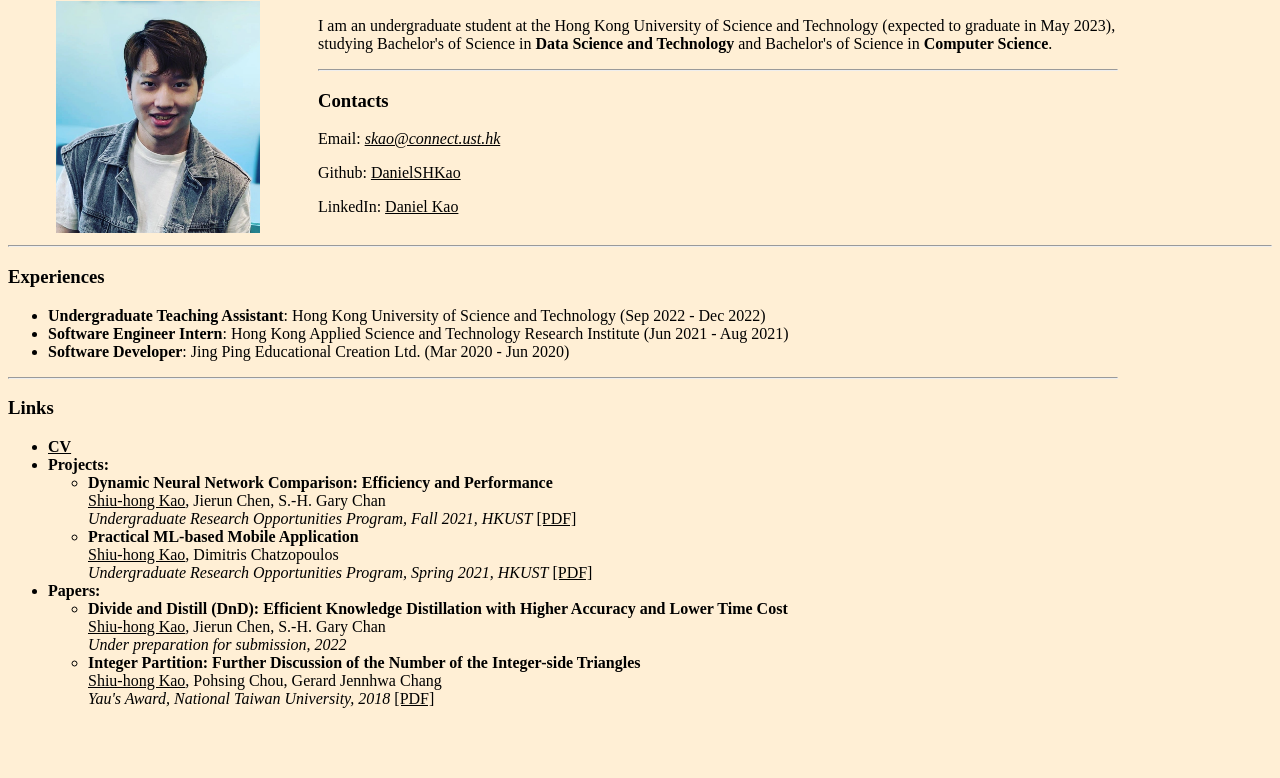
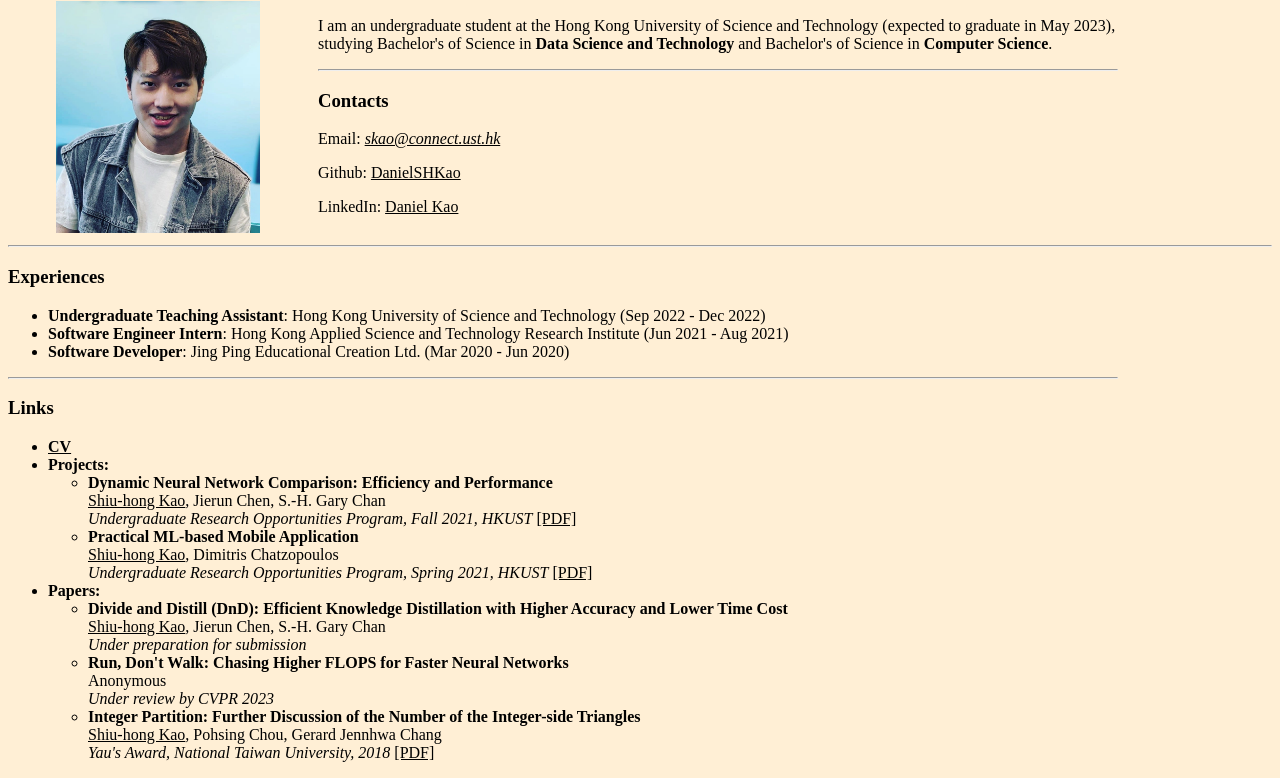
Before and after one commit to DanielSHKao/danielshkao.github.io, a plain HTML site: page index.html in a window 1280 px wide. Shown: the part 79-857 px from the top of the page. Before the commit the page ends 803 px from the top, so only its background shows below. Drawn offline with Linux system fonts and the light colour scheme.

Commit message:
web update

```diff
--- a/index.html
+++ b/index.html
@@ -63,7 +63,12 @@
                     <li>
                         <b>Divide and Distill (DnD): Efficient Knowledge Distillation with Higher Accuracy and Lower Time Cost</b><br/>
                         <u>Shiu-hong Kao</u>, Jierun Chen, S.-H. Gary Chan<br/>
-                        <i>Under preparation for submission, 2022</i><br/>
+                        <i>Under preparation for submission</i><br/>
+                    </li>
+                    <li>
+                        <b>Run, Don't Walk: Chasing Higher FLOPS for Faster Neural Networks</b><br/>
+                        Anonymous<br/>
+                        <i>Under review by CVPR 2023</i>
                     </li>
                     <li>
                         <b>Integer Partition: Further Discussion of the Number of the Integer-side Triangles</b><br/>
```
